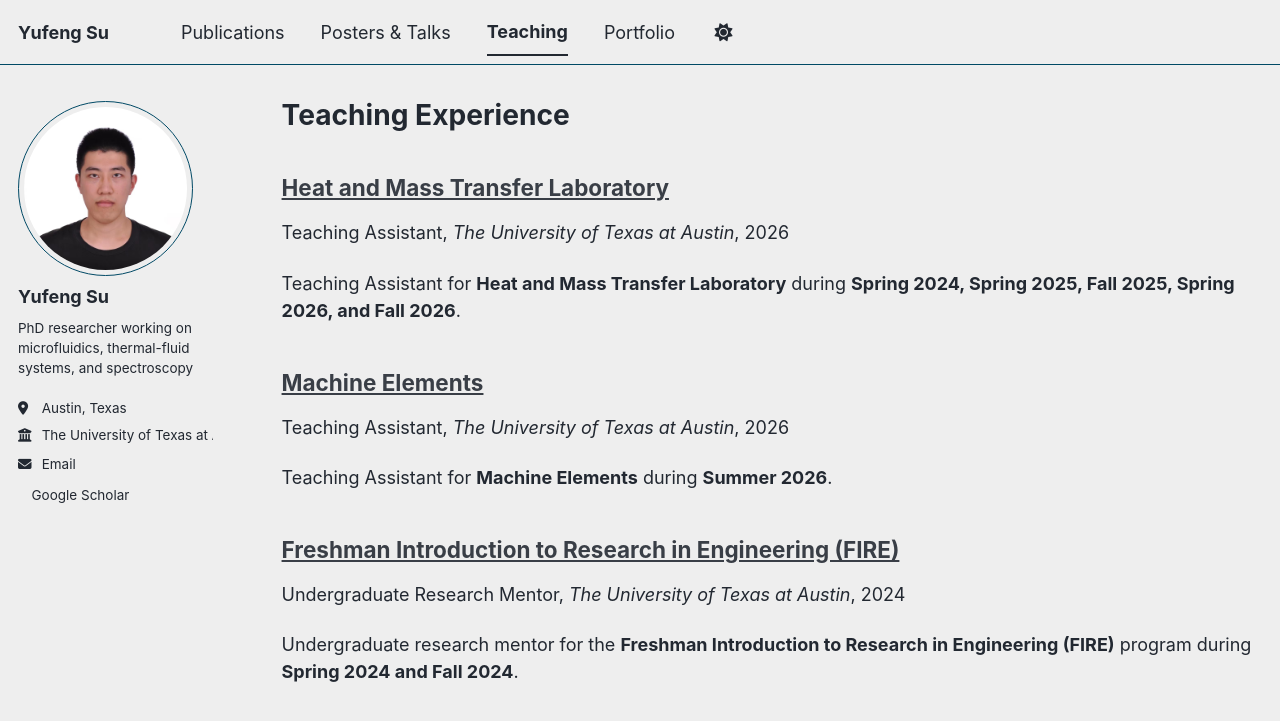
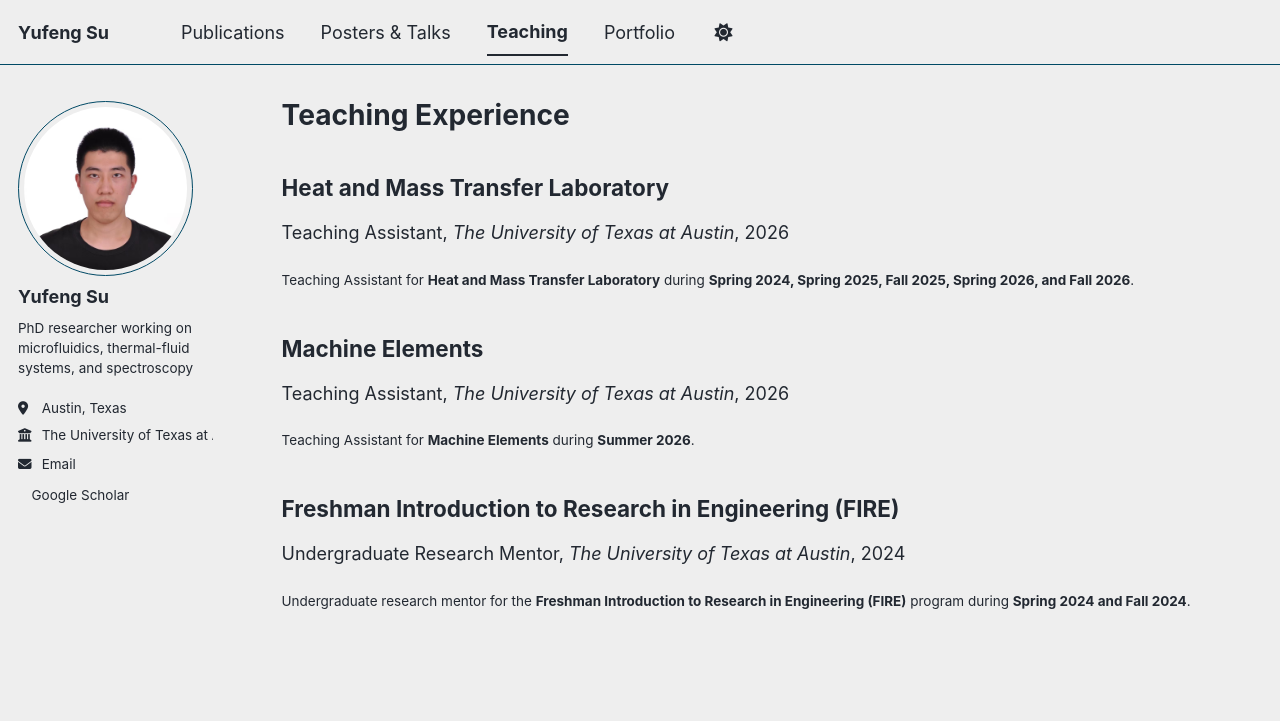
Before and after one commit to UfanSu/UfanSu.github.io, a Jekyll site: the page built from _pages/teaching.html, in a window 1280 px wide. Shown: the top 721 px of the page. Built offline with Jekyll 4.4.1, drawn with Linux system fonts in a browser that asks for light colours; a style sheet for code colours, icons or effects is not loaded.

Commit message:
Update teaching.html

```diff
--- a/_pages/teaching.html
+++ b/_pages/teaching.html
@@ -5,8 +5,28 @@ permalink: /teaching/
 author_profile: true
 ---
 
-{% include base_path %}
+{% for post in site.teaching reversed %}
 
-{% for post in site.teaching reversed %}
-  {% include archive-single.html %}
+  <div class="list__item">
+    <article class="archive__item">
+
+      <h2 class="archive__item-title">
+        {{ post.title }}
+      </h2>
+
+      <p>
+        {{ post.type }},
+        <em>{{ post.venue }}</em>,
+        {{ post.date | date: "%Y" }}
+      </p>
+
+      {% if post.excerpt %}
+        <div class="archive__item-excerpt">
+          {{ post.excerpt | markdownify }}
+        </div>
+      {% endif %}
+
+    </article>
+  </div>
+
 {% endfor %}
```
